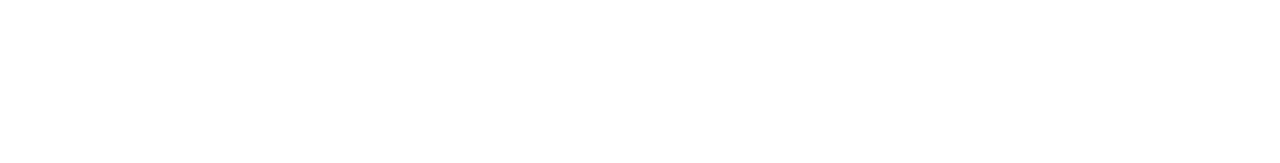
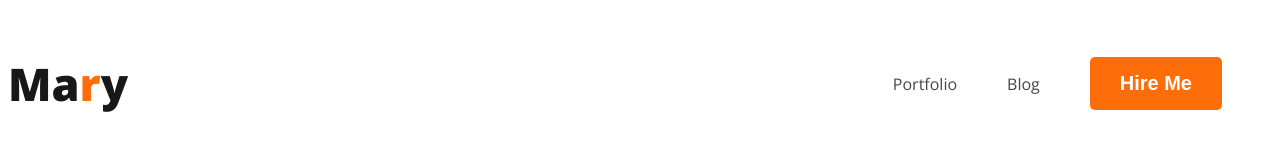
Before and after one commit to msasif2000/portfolio-practice, a plain HTML site: page index.html in a window 1280 px wide. Drawn offline with nearby package versions, Linux system fonts and the light colour scheme.

Commit message:
nav added

```diff
--- a/index.html
+++ b/index.html
@@ -4,8 +4,23 @@
     <meta charset="UTF-8">
     <meta name="viewport" content="width=device-width, initial-scale=1.0">
     <title>Portfolio Practice</title>
+    <link rel="preconnect" href="https://fonts.googleapis.com">
+<link rel="preconnect" href="https://fonts.gstatic.com" crossorigin>
+<link href="https://fonts.googleapis.com/css2?family=Open+Sans:wght@400;700;800&display=swap" rel="stylesheet">
+    <link rel="stylesheet" href="style.css">
 </head>
 <body>
-
+    <header>
+        <nav>
+            <h3 class="nav-title">Ma<span class="text-primary">r</span>y</h3>
+            <ul>
+                <li><a href="">Portfolio</a></li>
+                <li><a href="">Blog</a></li>
+                <li><button class="btn-primary">Hire Me</button></li>
+            </ul>
+        </nav>
+    </header>
+    <main></main>
+    <footer></footer>
 </body>
 </html>
--- /dev/null
+++ b/style.css
@@ -0,0 +1,51 @@
+/* common shared style */
+body {
+    font-family: 'Lato', sans-serif;
+    font-family: 'Open Sans', sans-serif;
+}
+
+/* Navbar style */
+.text-primary {
+    color: #FD6E0A;
+}
+
+nav {
+    display: flex;
+    justify-content: space-between;
+    align-items: center;
+}
+
+.nav-title {
+    color: #181818;
+    font-family: Open Sans;
+    font-size: 45px;
+    font-style: normal;
+    font-weight: 800;
+    line-height: normal;
+}
+
+nav>ul {
+    display: flex;
+    align-items: center;
+}
+
+nav li {
+    list-style: none;
+    margin-right: 50px;
+}
+
+nav a {
+    text-decoration: none;
+    color: #474747;
+}
+
+.btn-primary {
+    border-radius: 5px;
+    background: #FD6E0A;
+    border: none;
+    font-size: 20px;
+    font-style: normal;
+    font-weight: 700;
+    color:white;
+    padding:15px 30px
+}
```
